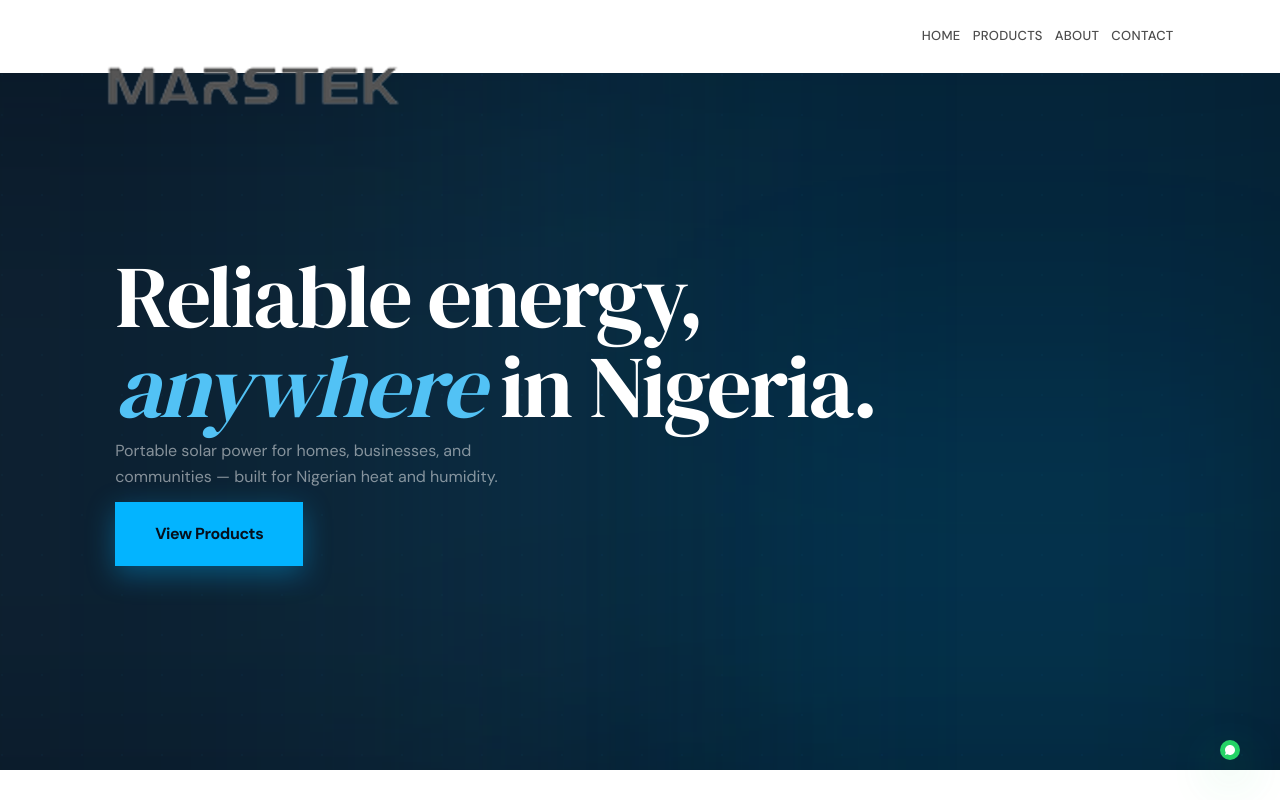
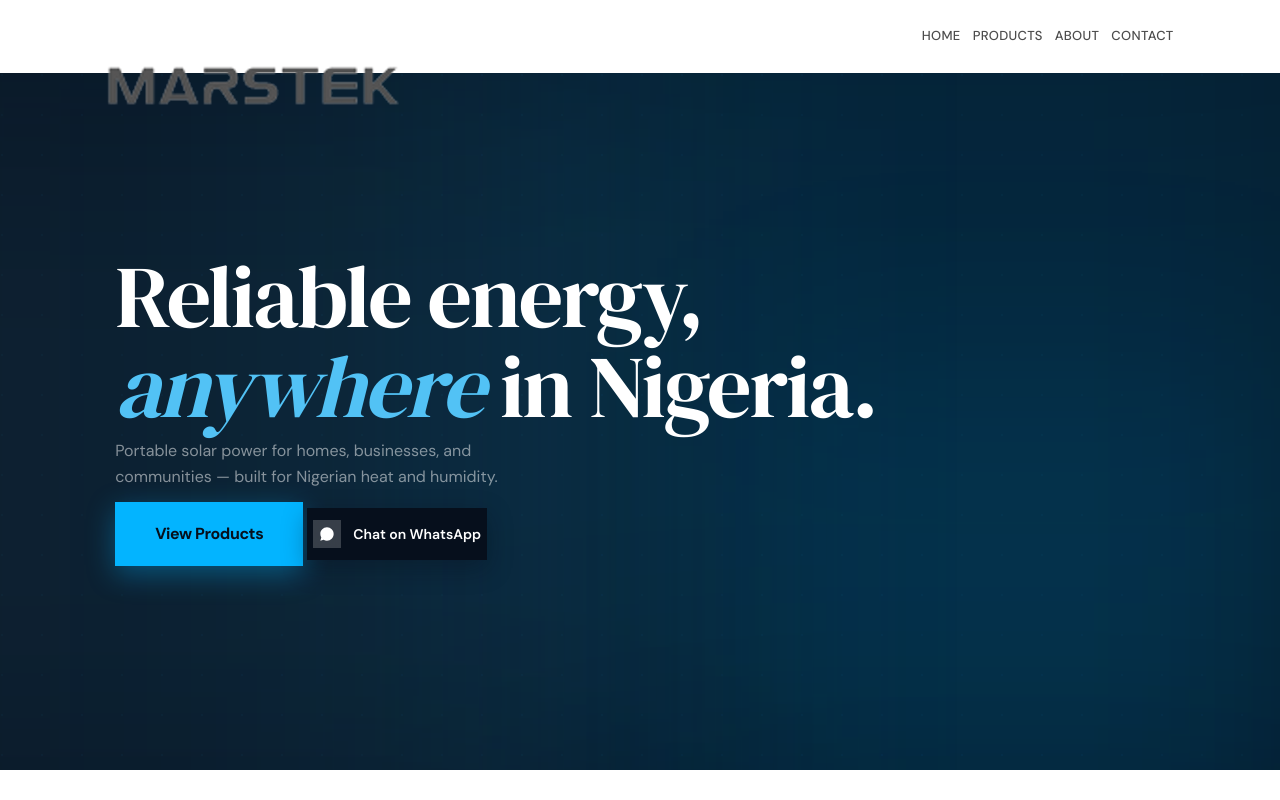
Before and after one commit to Tobithe3rd/Marstek-Nigeria-Site, a Next.js app: page / in a window 1280 px wide. Shown: the top 800 px of the page. Built offline with nearby package versions, Linux system fonts and the light colour scheme.

Commit message:
Revert WhatsApp to hero section (next to View Products button)

```diff
--- a/src/app/page.tsx
+++ b/src/app/page.tsx
@@ -50,6 +50,7 @@ export default function HomePage() {
               >
                 View Products
               </Link>
+              <WhatsAppButton />
             </div>
           </div>
         </div>
@@ -165,21 +166,6 @@ export default function HomePage() {
         </div>
       </section>
 
-      {/* Floating WhatsApp circle badge — bottom right */}
-      <a
-        href="https://wa.me/2348000000000?text=Hello%2C%20I'm%20interested%20in%20Marstek%20products."
-        target="_blank"
-        rel="noopener noreferrer"
-        className="group fixed bottom-10 right-10 z-50 w-20 h-20 flex items-center justify-center bg-[#25D366] text-white rounded-full shadow-[0_16px_48px_rgba(37,211,102,0.45)] hover:shadow-[0_24px_72px_rgba(37,211,102,0.65)] hover:-translate-y-[5px] hover:scale-110 active:translate-y-0 transition-[transform,shadow,scale] duration-300 ease-premium focus-visible:outline-none focus-visible:ring-4 focus-visible:ring-[#25D366] focus-visible:ring-offset-4 overflow-visible"
-        aria-label="Chat on WhatsApp with Marstek Nigeria"
-      >
-        <span className="inline-flex items-center justify-center w-12 h-12 shrink-0 transition-transform duration-300 ease-premium group-hover:scale-110">
-          <svg width="24" height="24" viewBox="0 0 24 24" fill="none" aria-hidden="true" className="text-white">
-            <path d="M12 2C6.48 2 2 6.48 2 12c0 1.89.52 3.66 1.43 5.16L2 22l4.93-1.28A9.96 9.96 0 0012 22c5.52 0 10-4.48 10-10S17.52 2 12 2z" fill="currentColor" />
-          </svg>
-        </span>
-        <span className="absolute right-[72px] top-1/2 -translate-y-1/2 bg-[#25D366] text-white px-5 py-2.5 rounded-full text-base font-bold whitespace-nowrap shadow-[0_8px_24px_rgba(37,211,102,0.4)] opacity-0 translate-x-2 group-hover:opacity-100 group-hover:translate-x-0 transition-[opacity,transform] duration-300 ease-premium pointer-events-none">WhatsApp</span>
-      </a>
     </div>
   );
 }
```
